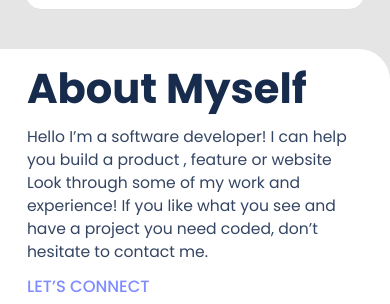
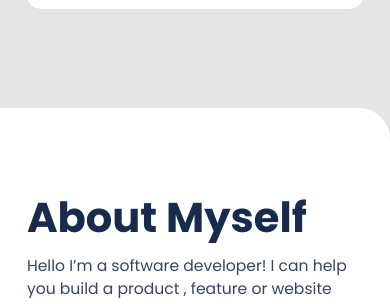
Before and after one commit to porag-m06/My-Portfolio, a website: page index.html in a window 390 px wide. Shown: the part 3404-3708 px from the top of the page. Drawn offline with Linux system fonts and the light colour scheme.

Commit message:
about section margin updated

```diff
--- a/style.css
+++ b/style.css
@@ -300,6 +300,7 @@ ul {
 .headline-about {
   width: 100vw;
   height: 64.16vw;
+  margin-top: 0;
   background: #fff;
   display: flex;
   align-items: center;
@@ -721,6 +722,7 @@ div.skillList h4 {
   .headline-about {
     width: 100vw;
     height: auto;
+    margin-top: 15vw;
     background: #fff;
     display: flex;
     flex-direction: column;
@@ -731,7 +733,7 @@ div.skillList h4 {
   }
 
   .mr-up {
-    margin-top:  -23vw;
+    margin-top:  -5vw;
   }
 
   .about-left-block {
```
